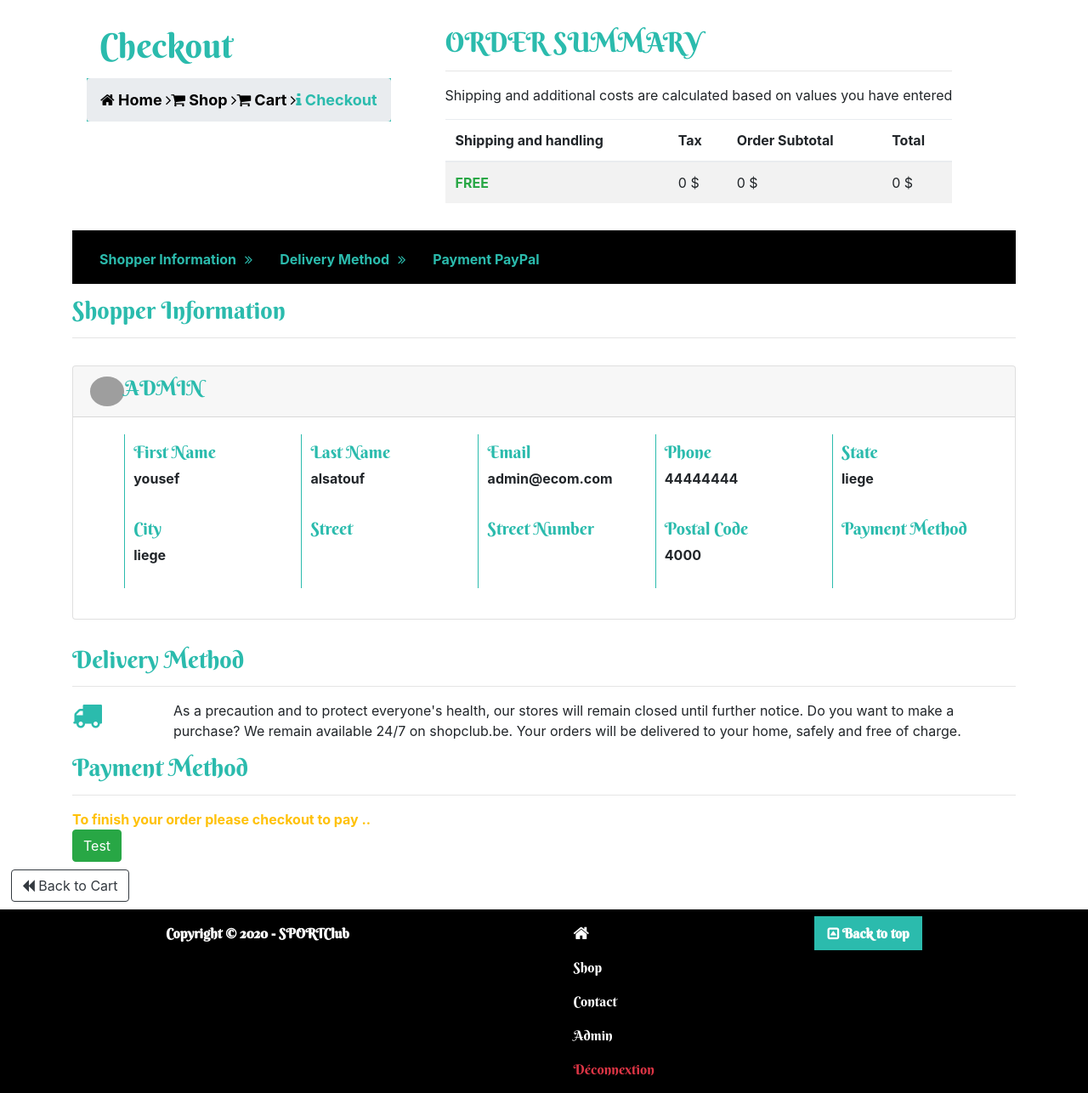
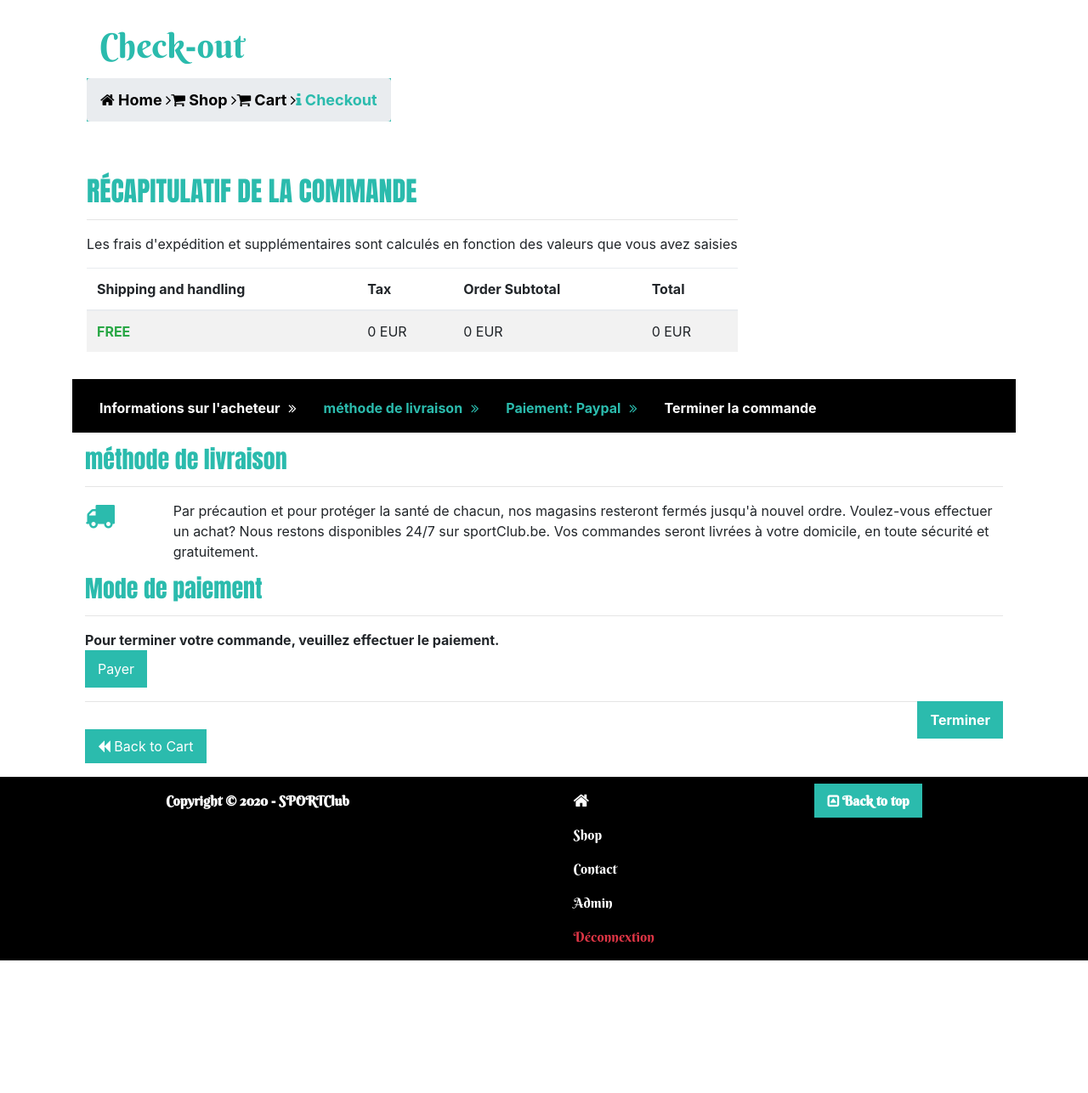
Before and after one commit to yousefalsatouf/TFE-ecomerce, a Laravel app: page /checkout in a window 1280 px wide. Shown: the part 100-1386 px from the top of the page at 85% size. After the commit the page ends 1230 px from the top, so only its background shows below. Run offline with Laravel 8, Linux system fonts and the light colour scheme; a user stored in the database is signed in; data comes from the database, SQL or seed files in the repository; style sheets or scripts are compiled from the project's sources; parts of the project's set-up code (start-up, migrations or seed data) failed here and were passed over; some libraries are stand-ins or nearby versions; grey boxes are pictures that could not be loaded.

```diff
--- a/app/Http/Controllers/CheckoutController.php
+++ b/app/Http/Controllers/CheckoutController.php
@@ -65,13 +65,20 @@ class   CheckoutController extends Controller
 
         return back();
     }
+    public function checkoutaddress()
+    {
+        $userId = Auth::user()->id;
+        $addressInfos = DB::table('users')->where('id', $userId)->get();
+
+        return view('front/checkoutaddress', compact('addressInfos'));
+    }
 
     public function finishOrder()
     {
         orders::createOrder();
-
         Cart::destroy();
 
-        return redirect('/finish');
+
+        return view('user/orderSummary', compact('orders'));
     }
 }
--- a/resources/sass/checkout.scss
+++ b/resources/sass/checkout.scss
@@ -17,7 +17,6 @@
 {
     h1, h2, h3, h4, h5
     {
-        font-family: $font-family-sans-serif;
         color: $green;
     }
     section
@@ -141,6 +140,12 @@
                 font-size: 18px;
                 color: $green;
             }
+
+            input
+            {
+                border: 0;
+                border-bottom: 1px solid $green;
+            }
         }
     }
 }
--- a/resources/sass/general.scss
+++ b/resources/sass/general.scss
@@ -6,6 +6,7 @@ h1
 h2
 {
     color:$green;
+    font-family: $font-family-sans-serif;
 }
 h2, h3, h4, h5, h6
 {
--- a/resources/views/front/checkout.blade.php
+++ b/resources/views/front/checkout.blade.php
@@ -6,7 +6,7 @@
                 <div class="row">
                     <div class="title">
                         <div class="col-lg-9 order-2 order-lg-1">
-                            <h1>Checkout</h1>
+                            <h1>Check-out</h1>
                         </div>
                         <div class="quick-access">
                             <ol class="breadcrumb">
@@ -19,9 +19,9 @@
                     </div>
                     <div class="order-summary">
                         <div class="block-body">
-                            <h2 class="text-uppercase">Order Summary</h2>
+                            <h2 class="text-uppercase">Récapitulatif de la commande</h2>
                             <hr>
-                            <p>Shipping and additional costs are calculated based on values you have entered</p>
+                            <p>Les frais d'expédition et supplémentaires sont calculés en fonction des valeurs que vous avez saisies</p>
                             <table class="table table-striped">
                                 <thead>
                                 <tr class="cart_menu">
@@ -34,9 +34,9 @@
                                 <tbody>
                                 <tr>
                                     <td><b class="text-success">FREE</b></td>
-                                    <td>{{Cart::tax()}} $</td>
-                                    <td>{{Cart::subtotal()}} $</td>
-                                    <td>{{Cart::total()}} $</td>
+                                    <td>{{Cart::tax()}} EUR</td>
+                                    <td>{{Cart::subtotal()}} EUR</td>
+                                    <td>{{Cart::total()}} EUR</td>
                                 </tr>
                                 </tbody>
                             </table>
@@ -49,49 +49,51 @@
             <div class="container">
                 <div class="quick-checkout">
                     <ul class="nav nav-pills">
-                        <li class="nav-item"><b>Shopper Information<i class="fa fa-angle-double-right"></i></b></li>
-                        <li class="nav-item"><b>Delivery Method<i class="fa fa-angle-double-right"></i></b></li>
-                        <li class="nav-item"><b>Payment PayPal</b></li>
+                        <li class="nav-item"><a href="{{url('/checkoutaddress')}}" class="text-white"><b>Informations sur l'acheteur<i class="fa fa-angle-double-right"></i></b></a></li>
+                        <li class="nav-item"><b>méthode de livraison<i class="fa fa-angle-double-right"></i></b></li>
+                        <li class="nav-item"><b>Paiement: Paypal<i class="fa fa-angle-double-right"></i></b></li>
+                        <li class="nav-item text-white"><b>Terminer la commande</b></li>
                     </ul>
                     <hr>
                 </div>
-                @include('front/helpers/checkoutAddress')
+                <div class="container">
                     <div class="delivery">
-                    <h3>Delivery Method</h3>
+                        <h3>méthode de livraison</h3>
                         <hr>
                         <div>
                             <i class="fa fa-truck"></i>
                             <p>
-                            As a precaution and to protect everyone's health,
-                            our stores will remain closed until further notice.
-                            Do you want to make a purchase? We remain available 24/7 on shopclub.be. Your orders will be delivered to your home, safely and free of charge.
+                                Par précaution et pour protéger la santé de chacun,
+                                nos magasins resteront fermés jusqu'à nouvel ordre.
+                                Voulez-vous effectuer un achat? Nous restons disponibles 24/7 sur sportClub.be. Vos commandes seront livrées à votre domicile, en toute sécurité et gratuitement.
                             </p>
                         </div>
                     </div>
                     <div class="payment">
-                    <h3>Payment Method</h3>
+                        <h3>Mode de paiement</h3>
                         <hr>
-                    <strong class="text-warning">To finish your order please checkout to pay ..</strong>
+                        <strong>Pour terminer votre commande, veuillez effectuer le paiement.</strong>
                         <form action="{{url('/finishOrder')}}" method="get">
-                        {{--
                             <div class="form-group">
-                                <label for="pay" class="form-label">PayPal
-                                    <input type="radio" name="pay" value="paypal" checked>
-                                </label>
                                 @include('front/paypal')
                             </div>
-                        --}}
-                        <button type="submit" class="btn btn-success">Test</button>
                         </form>
+                        <a href="{{url('/finishOrder')}}" class="text-dark">
+                            <button class="float-right">
+                                <b>Terminer </b>
+                            </button>
+                        </a>
+                    </div>
+                    <hr>
+                    <br>
+                    <div>
+                        <a href="{{url('/cart')}}" class="link wide prev">
+                            <i class="fa fa-backward"></i> Back to Cart
+                        </a>
+                    </div>
+                    <br>
                 </div>
             </div>
         </section>
-        <div>
-            <a href="{{url('/cart')}}" class="btn btn-template-outlined wide prev">
-                <button class="btn btn-outline-dark">
-                    <i class="fa fa-backward"></i> Back to Cart
-                </button>
-            </a>
-        </div>
     </main>
 @endsection
--- a/resources/views/front/helpers/checkoutAddress.blade.php
+++ /dev/null
@@ -1,137 +0,0 @@
-<div class="address">
-    <div class="tab-content">
-        <div id="address" class="active tab-block">
-            <h3>Shopper Information</h3>
-            <hr>
-            @php
-                $userId = Auth::user()->id;
-                $addressInfos = DB::table('users')->where('id', $userId)->get();
-            @endphp
-            @foreach($addressInfos as $check)
-                @if($check->first_name)
-                    <div class="user-info card">
-                        @foreach($addressInfos as $info)
-                            <div class="card-header">
-                                @if($info->image)
-                                    <img class="card-img-top img-fluid" src="{{url('images',$info->image)}}" style="width:40px; border-radius: 50%" alt="Card image cap">
-                                @else
-                                    <i class="fa fa-user"></i>
-                                @endif
-                                <h4>{{strtoupper(Auth::user()->name)}}</h4>
-                            </div>
-                            <div class="card-body">
-                                <ul>
-                                    <li>
-                                        <h5>First Name</h5>
-                                        <p>{{$info->first_name}}</p>
-                                    </li>
-                                    <li>
-                                        <h5>Last Name</h5>
-                                        <p>{{$info->last_name}}</p>
-                                    </li>
-                                    <li>
-                                        <h5>Email</h5>
-                                        <p>{{$info->email}}</p>
-                                    </li>
-                                    <li>
-                                        <h5>Phone</h5>
-                                        <p>{{$info->phone_number}}</p>
-                                    </li>
-                                    <li>
-                                        <h5>State</h5>
-                                        <p>{{$info->state}}</p>
-                                    </li>
-                                    <li>
-                                        <h5>City</h5>
-                                        <p>{{$info->city}}</p>
-                                    </li>
-                                    <li>
-                                        <h5>Street</h5>
-                                        <p>{{$info->street}}</p>
-                                    </li>
-                                    <li>
-                                        <h5>Street Number</h5>
-                                        <p>{{$info->street_number}}</p>
-                                    </li>
-                                    <li>
-                                        <h5>Postal Code</h5>
-                                        <p>{{$info->postal_code}}</p>
-                                    </li>
-                                    <li>
-                                        <h5>Payment Method</h5>
-                                        <p>{{$info->payment_type}}</p>
-                                    </li>
-                                </ul>
-                            </div>
-                        @endforeach
-                    </div>
-                @else
-                    <form action="{{url('/formValidate')}}" method="post">
-                        <input type="hidden" name="_token" value="{{ csrf_token() }}">
-                        <div class="row">
-                            <div class="form-group col-md-6">
-                                <label for="first-name" class="form-label">First Name</label>
-                                <input id="first-name" type="text" name="first_name" placeholder="First Name"  value="{{ old('first_name') }}" class="form-control">
-                                <br>
-                                <span style="color:red">{{ $errors->first('first_name') }}</span>
-                            </div>
-                            <div class="form-group col-md-6">
-                                <label for="last-name" class="form-label">Last Name</label>
-                                <input id="last-name" type="text" name="last_name" placeholder="Last Name"  value="{{ old('last_name') }}" class="form-control">
-                                <br>
-                                <span style="color:red">{{ $errors->first('last_name') }}</span>
-                            </div>
-                            <div class="form-group col-md-6">
-                                <label for="phone" class="form-label">Phone Number</label>
-                                <input id="phone" type="text" name="phone_number" placeholder="Phone Number" value="{{ old('phone_number') }}" class="form-control">
-                                <br>
-                                <span style="color:red">{{ $errors->first('phone_number') }}</span>
-                            </div>
-                            <div class="form-group col-md-6">
-                                <label for="state" class="form-label">State Name</label>
-                                <input id="state" type="text" name="state" placeholder="State" value="{{ old('state') }}" class="form-control">
-                                <br>
-                                <span style="color:red">{{ $errors->first('state') }}</span>
-                            </div>
-                            <div class="form-group col-md-6">
-                                <label for="city" class="form-label">City Name</label>
-                                <input id="city" type="text" name="city" placeholder="City Name" value="{{ old('city') }}" class="form-control">
-                                <br>
-                                <span style="color:red">{{ $errors->first('city') }}</span>
-                            </div>
-                            <div class="form-group col-md-6">
-                                <label for="postal-code" class="form-label">Postal code</label>
-                                <input id="postal-code" type="text" name="postal_code" placeholder="Postal Code" value="{{ old('postal_code') }}" class="form-control">
-                                <br>
-                                <span style="color:red">{{ $errors->first('postal_code') }}</span>
-                            </div>
-                            <div class="form-group col-md-6">
-                                <label for="street" class="form-label">Street</label>
-                                <input id="street" type="text" name="street" placeholder="Street" value="{{ old('street') }}" class="form-control">
-                                <br>
-                                <span style="color:red">{{ $errors->first('street') }}</span>
-                            </div>
-                            <div class="form-group col-md-6">
-                                <label for="street-number" class="form-label">Street Number</label>
-                                <input id="street-number" type="text" name="street_number" placeholder="Street Number" value="{{ old('street_number') }}" class="form-control">
-                                <br>
-                                <span style="color:red">{{ $errors->first('street_number') }}</span>
-                            </div>
-                            <div class="form-group">
-                                <label for="pay" class="form-label">
-                                    <input type="radio" name="pay" value="paypal" checked>
-                                    PayPal
-                                </label>
-                            </div>
-                        </div>
-                        <div class="form-group">
-                            <div class="float-right">
-                                <input type="submit" value="Done" class="btn btn-outline-success">
-                            </div>
-                        </div>
-                    </form>
-                @endif
-            @endforeach
-        </div>
-    </div>
-</div>
--- a/resources/views/front/paypal.blade.php
+++ b/resources/views/front/paypal.blade.php
@@ -12,4 +12,4 @@
     <input type="hidden" name="tax_{{$count}}" value="{{Cart::tax()}}">
     <br>
 @endforeach
-<input name="submit" id="paypalbtn" type="image" src="https://www.paypalobjects.com/webstatic/en_US/i/btn/png/blue-rect-paypalcheckout-34px.png" value="PayPal" formaction="https://www.paypal.com/cgi-bin/webscr">
+<button name="submit" id="paypalbtn" type="image" src="https://www.paypalobjects.com/webstatic/en_US/i/btn/png/blue-rect-paypalcheckout-34px.png" formaction="https://www.paypal.com/cgi-bin/webscr">Payer</button>
--- a/resources/views/user/finish.blade.php
+++ /dev/null
@@ -1,4 +0,0 @@
-@extends('front.helpers.master')
-@section('content')
-    <h1 class="text-success">order has been done successfully</h1>
-@endsection
--- /dev/null
+++ b/resources/views/user/orderSummary.blade.php
@@ -0,0 +1,4 @@
+@extends('front.helpers.master')
+@section('content')
+
+@endsection
--- a/routes/web.php
+++ b/routes/web.php
@@ -107,6 +107,7 @@ Route::group(['prefix' => 'admin', 'middleware' => ['auth', 'admin']],
 Route::group(['middleware' => 'auth'], function()
 {
     Route::get('/checkout', 'CheckoutController@index');
+    Route::get('/checkoutaddress', 'CheckoutController@checkoutaddress');
     Route::post('/formValidate', 'CheckoutController@formValidate');
     Route::get('/finishOrder', 'CheckoutController@finishOrder');
     Route::get('/orders', 'ProfileController@orders');
```
Also changed, not shown: resources/views/cart/index.blade.php (+5 -5 lines), resources/views/front/checkoutAddress.blade.php (added, +209 -0 lines), resources/views/user/orders.blade.php (+4 -4 lines), database/migrations/2020_03_21_145856_create_orders_table.php, public/css/app.css. Lines whose indentation alone changed are shown as unchanged.
